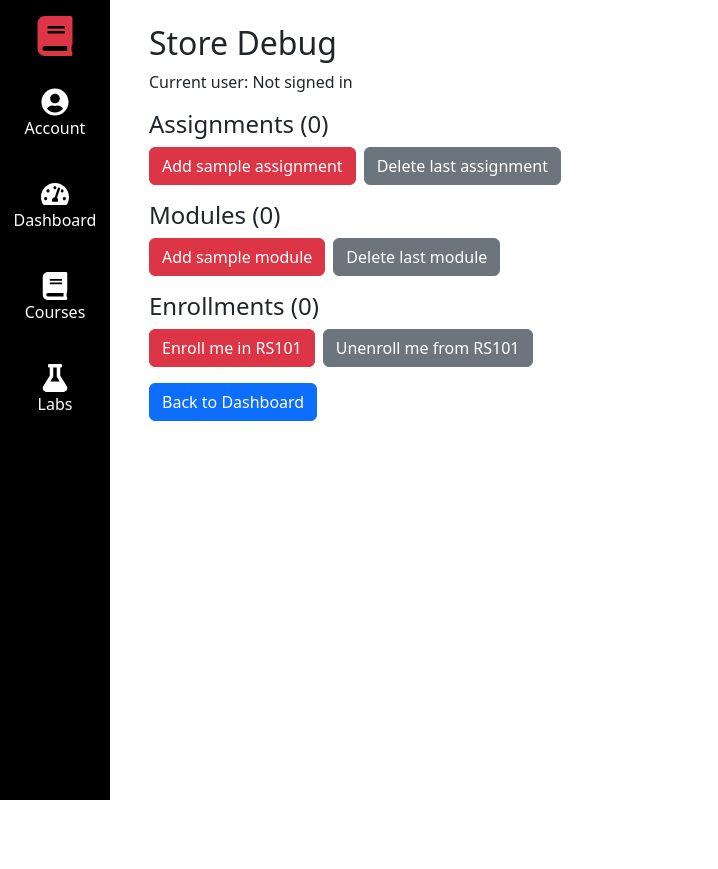
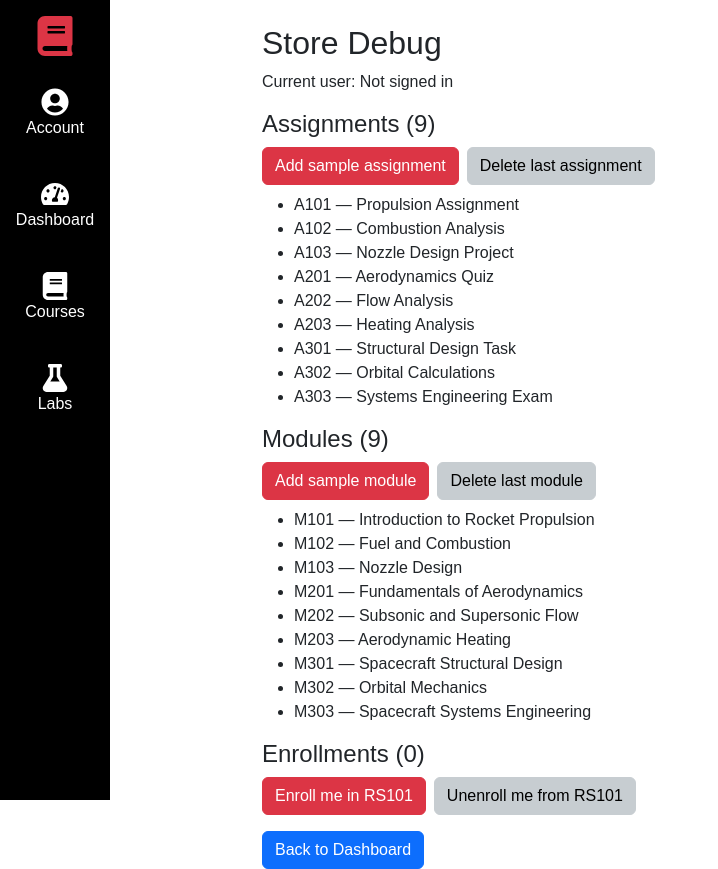
Before and after one commit to GGS111000/kambaz-next-js, a Next.js app: page /Diagnostics/StoreDebug in a window 1280 px wide. Shown: the whole page, without its empty margins (0-718 px from the left). Before the commit the page ends 800 px from the top, so only its background shows below. Built offline with nearby package versions, Linux system fonts and the light colour scheme.

Commit message:
a4 try-lookbetter5

```diff
--- a/app/(Kambaz)/Courses/[cid]/Assignments/reducer.ts
+++ b/app/(Kambaz)/Courses/[cid]/Assignments/reducer.ts
@@ -1,78 +1,58 @@
-/* eslint-disable @typescript-eslint/no-explicit-any */
-"use client";
+import { createSlice } from "@reduxjs/toolkit";
+import { assignments as assignmentsFromDB } from "../../../Database";
+import { v4 as uuidv4 } from "uuid";
 
-import { createSlice, PayloadAction } from "@reduxjs/toolkit";
-
-// 保底 ID（不依赖 uuid）
-const genId = () => `${Date.now()}-${Math.random().toString(36).slice(2, 8)}`;
-
-export type Assignment = {
-  _id: string;
-  course: string;            // 所属课程 ID（！！！列表会按它过滤）
-  title: string;
-  description?: string;
-  points?: number;
-  due?: string;              // "2025-05-13T23:59"
-  availableFrom?: string;    // "2025-05-06T00:00"
-  availableUntil?: string;   // ""
-  editing?: boolean;
+const initialState = {
+  assignments: assignmentsFromDB,
 };
 
-type AddPayload = {
-  course: string;
-  title: string;
-  description?: string;
-  points?: number;
-  due?: string;
-  availableFrom?: string;
-  availableUntil?: string;
+const defaults = {
+  description:
+    "The assignment is available online. Submit a link to the landing page of your Web application running on Netlify.",
+  points: 100,
+  due: "2025-05-13T23:59",
+  availableFrom: "2025-05-06T00:00",
+  availableUntil: "",
 };
 
-const initialState: { assignments: Assignment[] } = {
-  assignments: [],
-};
-
-const slice = createSlice({
+const assignmentsSlice = createSlice({
   name: "assignments",
   initialState,
   reducers: {
-    addAssignment: (state, { payload }: PayloadAction<AddPayload>) => {
-      const a: Assignment = {
-        _id: genId(),
-        course: String(payload.course),
-        title: payload.title,
-        description:
-          payload.description ??
-          "Submit the link to your app landing page.",
-        points: payload.points ?? 100,
-        due: payload.due ?? "",
-        availableFrom: payload.availableFrom ?? "",
-        availableUntil: payload.availableUntil ?? "",
-        editing: false,
+    addAssignment: (state, { payload }) => {
+      // payload: { title, course }
+      const { title, course } = payload;
+      const newA = {
+        _id: uuidv4(),
+        title,
+        course,
+        ...defaults,
       };
-      state.assignments.push(a);
+      state.assignments = [...state.assignments, newA] as any;
     },
-    deleteAssignment: (state, { payload: id }: PayloadAction<string>) => {
-      state.assignments = state.assignments.filter((x) => x._id !== id);
-    },
-    updateAssignment: (state, { payload }: PayloadAction<Assignment>) => {
-      state.assignments = state.assignments.map((x) =>
-        x._id === payload._id ? { ...x, ...payload } : x
+    deleteAssignment: (state, { payload: assignmentId }) => {
+      state.assignments = state.assignments.filter(
+        (a: any) => a._id !== assignmentId
       );
     },
-    editAssignment: (state, { payload: id }: PayloadAction<string>) => {
-      state.assignments = state.assignments.map((x) =>
-        x._id === id ? { ...x, editing: true } : x
-      );
+    updateAssignment: (state, { payload: assignment }) => {
+      state.assignments = state.assignments.map((a: any) =>
+        a._id === assignment._id ? assignment : a
+      ) as any;
+    },
+    editAssignment: (state, { payload: assignmentId }) => {
+      state.assignments = state.assignments.map((a: any) =>
+        a._id === assignmentId ? { ...a, editing: true } : a
+      ) as any;
     },
   },
 });
 
 export const {
   addAssignment,
+  deleteAssignment,
   updateAssignment,
-  deleteAssignment,
   editAssignment,
-} = slice.actions;
+} = assignmentsSlice.actions;
 
-export default slice.reducer;
+export default assignmentsSlice.reducer;
--- a/app/(Kambaz)/Courses/[cid]/Modules/reducer.ts
+++ b/app/(Kambaz)/Courses/[cid]/Modules/reducer.ts
@@ -1,45 +1,55 @@
-// app/(Kambaz)/Courses/[cid]/Modules/reducer.ts
-"use client";
+/* eslint-disable @typescript-eslint/no-explicit-any */
 import { createSlice, PayloadAction } from "@reduxjs/toolkit";
+import { modules as modulesFromDB } from "../../../Database";
 import { v4 as uuidv4 } from "uuid";
 
+// ✅ 定义并导出类型，供外部 re-export 使用
 export type Module = {
   _id: string;
   name: string;
   course: string;
+  lessons: any[];
   editing?: boolean;
 };
 
-const initialState: { modules: Module[] } = { modules: [] }; // ← 不从 Database 导入
+type ModulesState = {
+  modules: Module[];
+};
+
+const initialState: ModulesState = {
+  modules: modulesFromDB as Module[],
+};
 
 const modulesSlice = createSlice({
   name: "modules",
   initialState,
   reducers: {
-    addModule: (state, { payload }: PayloadAction<{ name: string; course: string }>) => {
-      state.modules.push({
+    addModule: (state, action: PayloadAction<{ name: string; course: string }>) => {
+      const { name, course } = action.payload;
+      const newModule: Module = {
         _id: uuidv4(),
-        name: payload.name,
-        course: payload.course,
-      });
+        name,
+        course,
+        lessons: [],
+      };
+      state.modules = [...state.modules, newModule];
     },
-    deleteModule: (state, { payload }: PayloadAction<string>) => {
-      state.modules = state.modules.filter((m) => m._id !== payload);
+    deleteModule: (state, action: PayloadAction<string>) => {
+      const moduleId = action.payload;
+      state.modules = state.modules.filter((m) => m._id !== moduleId);
     },
-    editModule: (state, { payload }: PayloadAction<string>) => {
+    updateModule: (state, action: PayloadAction<Module>) => {
+      const updatedModule  = action.payload;
+      state.modules = state.modules.map((m) => (m._id === updatedModule ._id ? updatedModule  : m));
+    },
+    editModule: (state, action: PayloadAction<string>) => {
+      const moduleId = action.payload;
       state.modules = state.modules.map((m) =>
-        m._id === payload ? { ...m, editing: true } : { ...m, editing: false }
-      );
-    },
-    updateModule: (state, { payload }: PayloadAction<Module>) => {
-      state.modules = state.modules.map((m) =>
-        m._id === payload._id ? { ...payload, editing: false } : m
+        m._id === moduleId ? { ...m, editing: true } : m
       );
     },
   },
 });
 
-export const { addModule, deleteModule, editModule, updateModule } =
-  modulesSlice.actions;
-
+export const { addModule, deleteModule, updateModule, editModule } = modulesSlice.actions;
 export default modulesSlice.reducer;
--- a/app/(Kambaz)/layout.tsx
+++ b/app/(Kambaz)/layout.tsx
@@ -1,15 +1,22 @@
 "use client";
+
 import { ReactNode } from "react";
+import KambazNavigation from "./Navigation";
+import store from "./store";
 import { Provider } from "react-redux";
-import store from "./store";
-import KambazNavigation from "./Navigation";
+import "./styles.css";
 
-export default function KambazLayout({ children }: { children: ReactNode }) {
+export default function KambazLayout({
+  children,
+}: Readonly<{ children: ReactNode }>) {
   return (
     <Provider store={store}>
-      <div className="d-flex">
-        <KambazNavigation />             {/* 左1黑栏 */}
-        <div className="flex-grow-1 ms-4">{children}</div>
+      <div className="d-flex" id="wd-kambaz">
+        <div>
+          <KambazNavigation />
+        </div>
+        {/* 给主区加点 padding，避免被左侧 Nav 遮住 */}
+        <div className="flex-fill ps-3 wd-main-content-offset">{children}</div>
       </div>
     </Provider>
   );
--- a/app/(Kambaz)/store.ts
+++ b/app/(Kambaz)/store.ts
@@ -1,28 +1,26 @@
 "use client";
+
 import { configureStore } from "@reduxjs/toolkit";
-import accountReducer from "./Account/reducer";
+
+// 课程（你已有）
 import coursesReducer from "./Courses/reducer";
-import modulesReducer from "./Courses/Modules/reducer";
+
+// ✅ 模块 & 作业（按课件路径）
+import modulesReducer from "./Courses/[cid]/Modules/reducer";
 import assignmentsReducer from "./Courses/[cid]/Assignments/reducer";
 
 export const store = configureStore({
   reducer: {
-    accountReducer,
     coursesReducer,
+    // 主键
     modulesReducer,
-    modules: modulesReducer,          // ✅ 多加一层别名
     assignmentsReducer,
-    assignments: assignmentsReducer,  // ✅ 同理
+    // 兼容旧选择器（有的页面用 state.modules / state.assignments）
+    modules: modulesReducer,
+    assignments: assignmentsReducer,
   },
 });
 
 export type RootState = ReturnType<typeof store.getState>;
 export type AppDispatch = typeof store.dispatch;
 export default store;
-
-// 🔍 调试用：浏览器可访问 Redux 状态
-if (typeof window !== "undefined") {
-  // @ts-expect-error: attach store for dev-time debugging
-window.__REDUX_STORE__ = store;
-
-}
```
